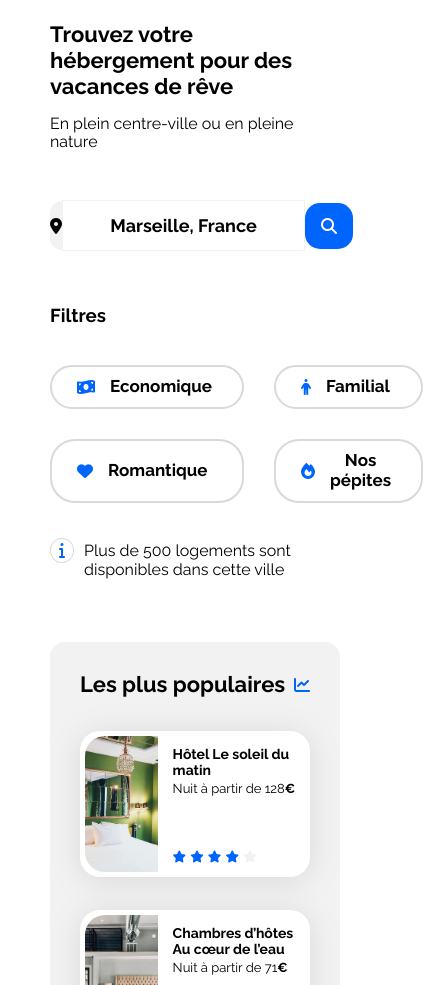
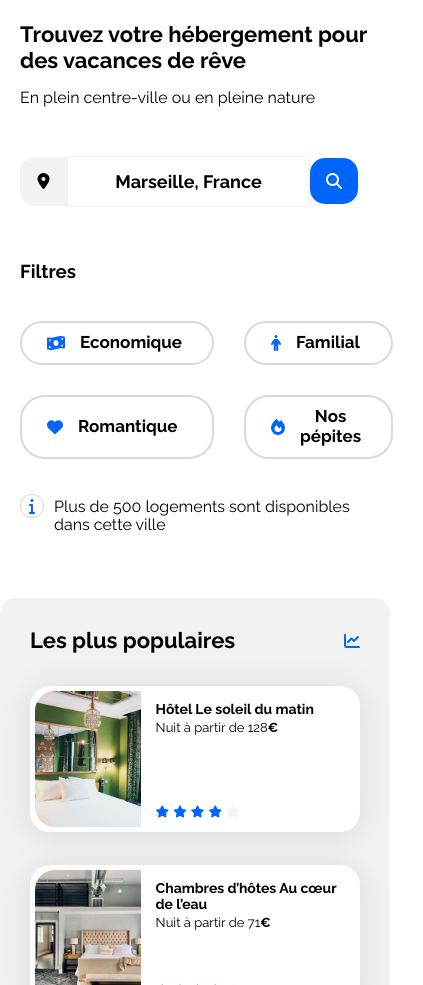
Before and after one commit to FetayahRedouane/Booki, a plain HTML site: page index.html in a window 390 px wide. Shown: the part 115-1100 px from the top of the page, 423 px wide, since content can reach past the window. Drawn offline with Linux system fonts and the light colour scheme; files whose address does not match are found by name.

Commit message:
Amelioration de la partie mobile

```diff
--- a/css/style.css
+++ b/css/style.css
@@ -441,6 +441,10 @@ footer {
 /* Small devices (phones, less than 768px) */
 @media (max-width: 767.98px) {
     /* ... */
+    .main-container {
+        padding: 0;
+    }
+
     .tête {
         flex-direction: column;
         align-items: center;
@@ -457,6 +461,10 @@ footer {
     nav a:hover {
         border-bottom-color: #0065fc;
         border-top-color: transparent;
+    }
+
+    .info {
+        padding: 0 20px;
     }
 
     .recherche span {
@@ -476,6 +484,10 @@ footer {
         grid-template-columns: 1fr 1fr;
     }
 
+    .hebergements {
+        background-color: #FFFFFF
+    }
+
     .hebergements-and-populaires {
         flex-direction: column-reverse;
     }
@@ -483,6 +495,10 @@ footer {
     .hebergement-cards {
         display: flex;
         flex-direction: column;
+    }
+
+    .populaires {
+        padding: 30px;
     }
 
     .populaires-cards {
@@ -501,5 +517,6 @@ footer {
             display: flex;
             flex-direction: column;
             gap: 50px;
+            padding: 30px 0;
     }
 }
```
